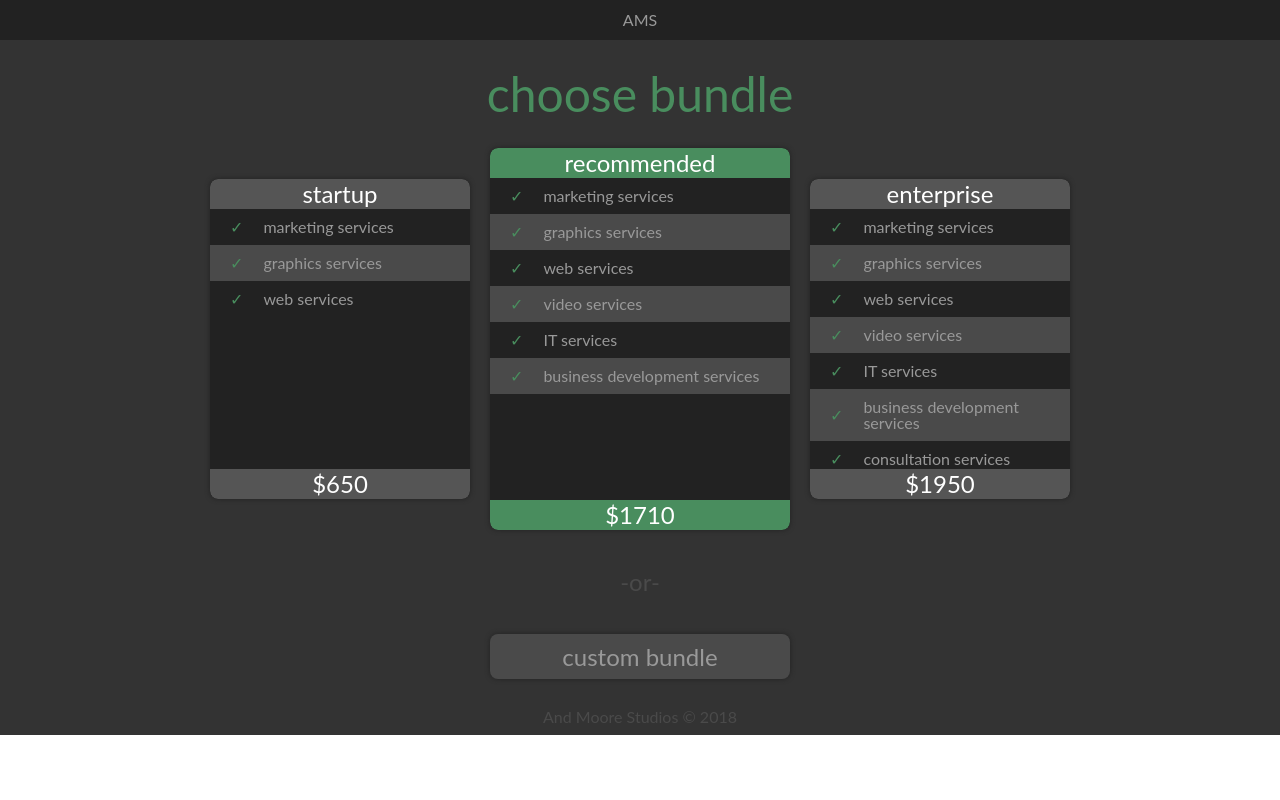
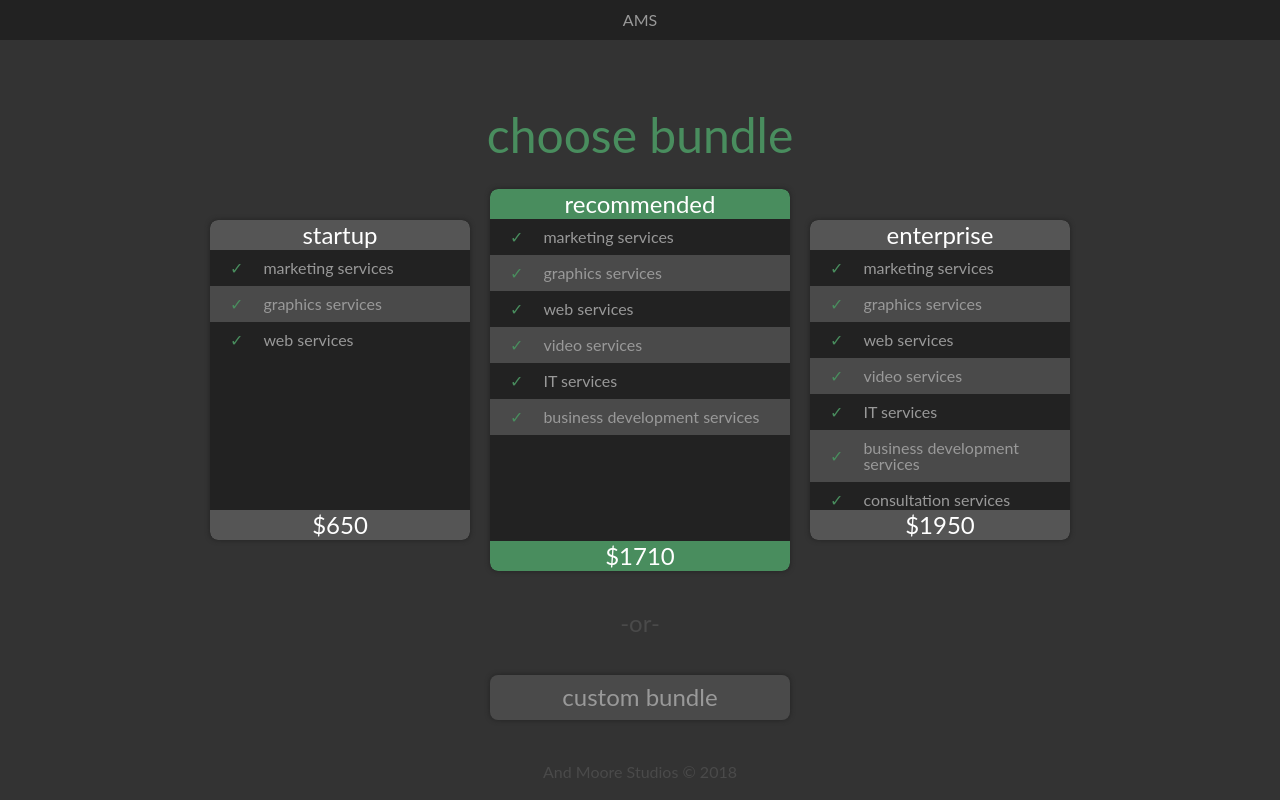
Before and after one commit to ASINNV/bundle-tool, a React (Create React App) app: page / in a window 1280 px wide. Built offline with nearby package versions, Linux system fonts and the light colour scheme.

Commit message:
add absolute and flex box styles to center the app and cover the entire screen for desktop users with screens over 1200px wide

```diff
--- a/src/App.js
+++ b/src/App.js
@@ -33,7 +33,7 @@ class App extends Component {
           </nav>
 
 
-          <div>
+          <div className="content-container">
 
             <Route exact path="/" component={Main}/>
             <Route exact path="/startup" component={Detail}/>
--- a/src/index.css
+++ b/src/index.css
@@ -509,7 +509,58 @@ body {
   /*background-color: darkgrey;*/
   /*outline: 1px solid slategrey;*/
 /*}*/
+@media (min-width: 1200px) {
+  .default-gray-element {
+    background-color: #333 !important;
+    position: absolute;
+    top: 0;
+    bottom: 0;
+    left: 0;
+    right: 0;
+  }
+  #root {
+    position: absolute;
+    top: 0;
+    bottom: 0;
+    left: 0;
+    right: 0;
+  }
+  /* top bar styles */
+  .app-header {
+    position: absolute;
+    top: 0;
+    left: 0;
+    right: 0;
+    display: flex;
+    justify-content: center;
+    align-items: center;
+    height: 40px;
+    z-index: 2;
+  }
+  .content-container {
+    position: absolute;
+    top: 0;
+    bottom: 0;
+    left: 0;
+    right: 0;
+    display: flex;
+    justify-content: center;
+    align-items: center;
+    z-index: 1;
+  }
 
+  /* footer styles */
+  .app-footer {
+    position: absolute;
+    bottom: 10px;
+    left: 0;
+    right: 0;
+    display: flex;
+    justify-content: center;
+    color: #4a4a4a;
+    z-index: 0;
+  }
+}
 @media (max-width: 600px) and (orientation: portrait) {
   /* misc styles */
   .large-title {
```
